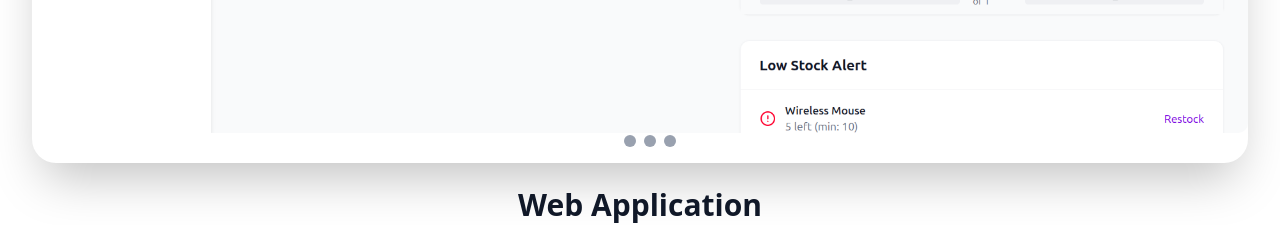
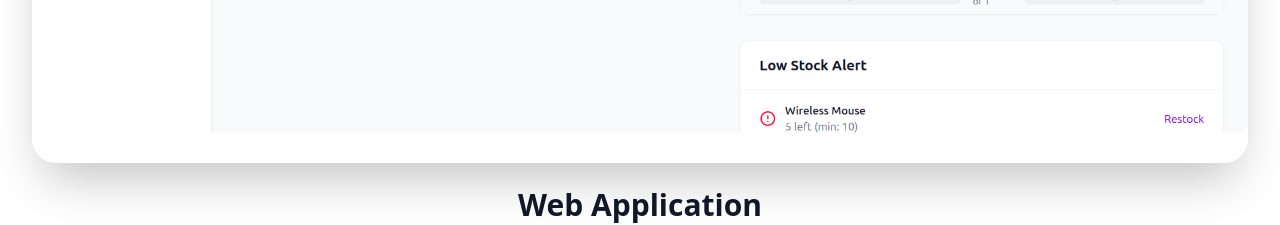
Before and after one commit to Akash-Harale/ecommerce-promotion, a Next.js app: page / in a window 1280 px wide. Shown: the part 2040-2265 px from the top of the page. Built offline with nearby package versions, Linux system fonts and the light colour scheme.

Commit message:
adjusted height

```diff
--- a/app/page.tsx
+++ b/app/page.tsx
@@ -104,17 +104,7 @@ export default function EcommerceLanding() {
         >
           <ChevronRight className="h-6 w-6" />
         </button>
-        <div className="absolute bottom-4 left-1/2 transform -translate-x-1/2 flex space-x-2">
-          {images.map((_, index) => (
-            <button
-              key={index}
-              onClick={() => setCurrentIndex(index)}
-              className={`w-3 h-3 rounded-full ${
-                currentIndex === index ? "bg-white" : "bg-gray-400"
-              }`}
-            ></button>
-          ))}
-        </div>
+
       </div>
     );
   };
@@ -728,7 +718,7 @@ export default function EcommerceLanding() {
           </div>
           <div className="space-y-16">
             <div className="text-center ">
-              <div className="shadow-2xl rounded-3xl h-50 sm:h-80 md:h-[580px] lg:h-full w-full max-w-full mx-auto">
+              <div className="shadow-2xl rounded-3xl  h-50 sm:h-80 md:h-[580px] lg:h-full w-full max-w-full mx-auto">
                 <Carousel images={webCarouselImages} />
               </div>
               <h3 className="text-xl sm:text-2xl md:text-3xl font-semibold text-gray-900 mt-6">
@@ -740,14 +730,7 @@ export default function EcommerceLanding() {
               </p>
             </div>
             <div className="text-center">
-              {/* <Image
-                src="/logistic-1.png"
-                alt="Mobile App"
-                width={1280}
-                height={720}
-                className="w-full rounded-lg shadow-lg object-cover"
-              /> */}
-              <div className="shadow-1xl rounded-3xl h-50 sm:h-80 md:h-[580px] lg:h-full w-full max-w-full mx-auto">
+              <div className="shadow-2xl rounded-3xl h-50 not-sm:h-70 sm:h-80 md:h-[580px] lg:h-full w-full max-w-full mx-auto">
                 <Carousel images={mpbileCarouselImages} />
               </div>
               <h3 className="text-xl sm:text-2xl md:text-3xl font-semibold text-gray-900 mt-6">
```
